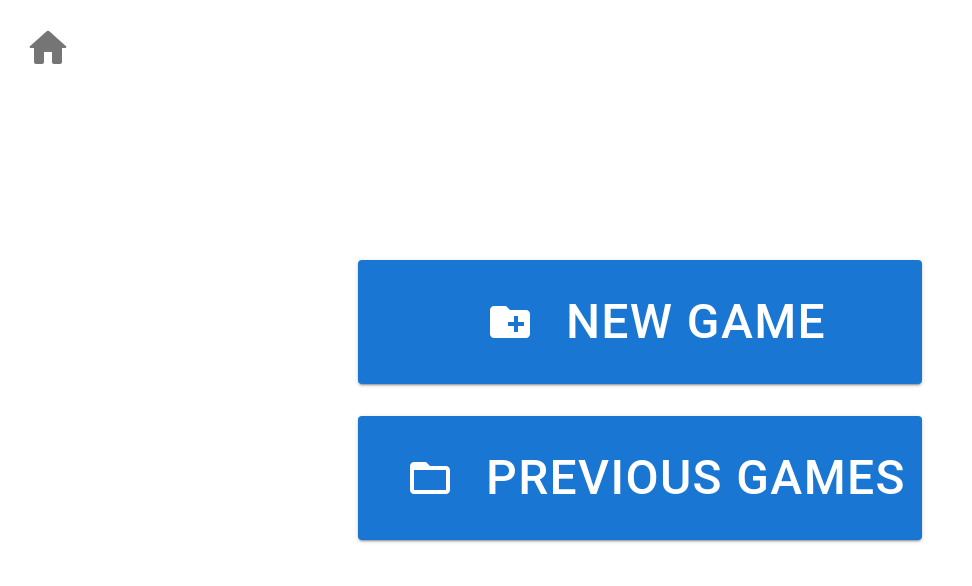
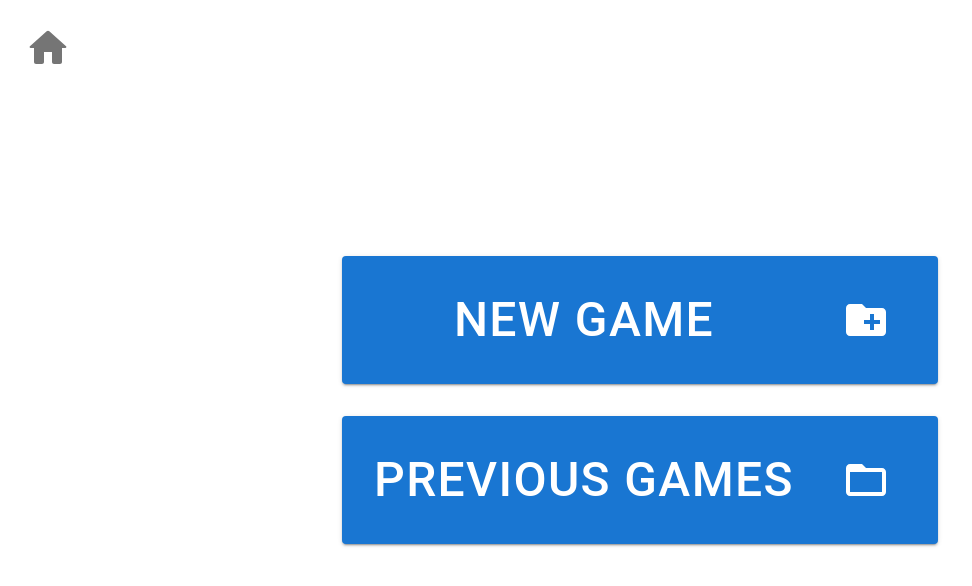
Before and after one commit to iambalaam/score-anything, a React app: page / in a window 1280 px wide. Shown: the top 586 px of the page, without its empty margins (0-972 px from the left). Built offline with nearby package versions, Linux system fonts and the light colour scheme; the HTML template or start-up script is replaced by a standard one.

Commit message:
Improving main buttons

```diff
--- a/src/app/pages/Main.css
+++ b/src/app/pages/Main.css
@@ -4,7 +4,17 @@
     justify-content: space-evenly;
 }
 
-#main button, #main button * {
+#main button {
+    justify-content: space-between;
     font-size: 6vmin;
     margin: 2vmin;
 }
+
+#main button * {
+    font-size: 6vmin;
+    margin: 2vmin;
+}
+
+#main button .text {
+    flex-grow: 1;
+}
--- a/src/app/pages/Main.tsx
+++ b/src/app/pages/Main.tsx
@@ -13,18 +13,18 @@ export function Main({ setPage }: MainProps) {
     return (
         <main id="main">
             <Button
-                startIcon={<CreateNewFolderIcon />}
+                endIcon={<CreateNewFolderIcon />}
                 variant="contained"
                 onClick={() => setPage('player-setup')}
             >
-                New Game
+                <span className="text">New Game</span>
             </Button>
             <Button
-                startIcon={<FolderOpenIcon />}
+                endIcon={<FolderOpenIcon />}
                 variant="contained"
                 onClick={() => setPage('session-select')}
             >
-                Previous Games
+                <span className="text">Previous Games</span>
             </Button>
         </main>
     );
```
